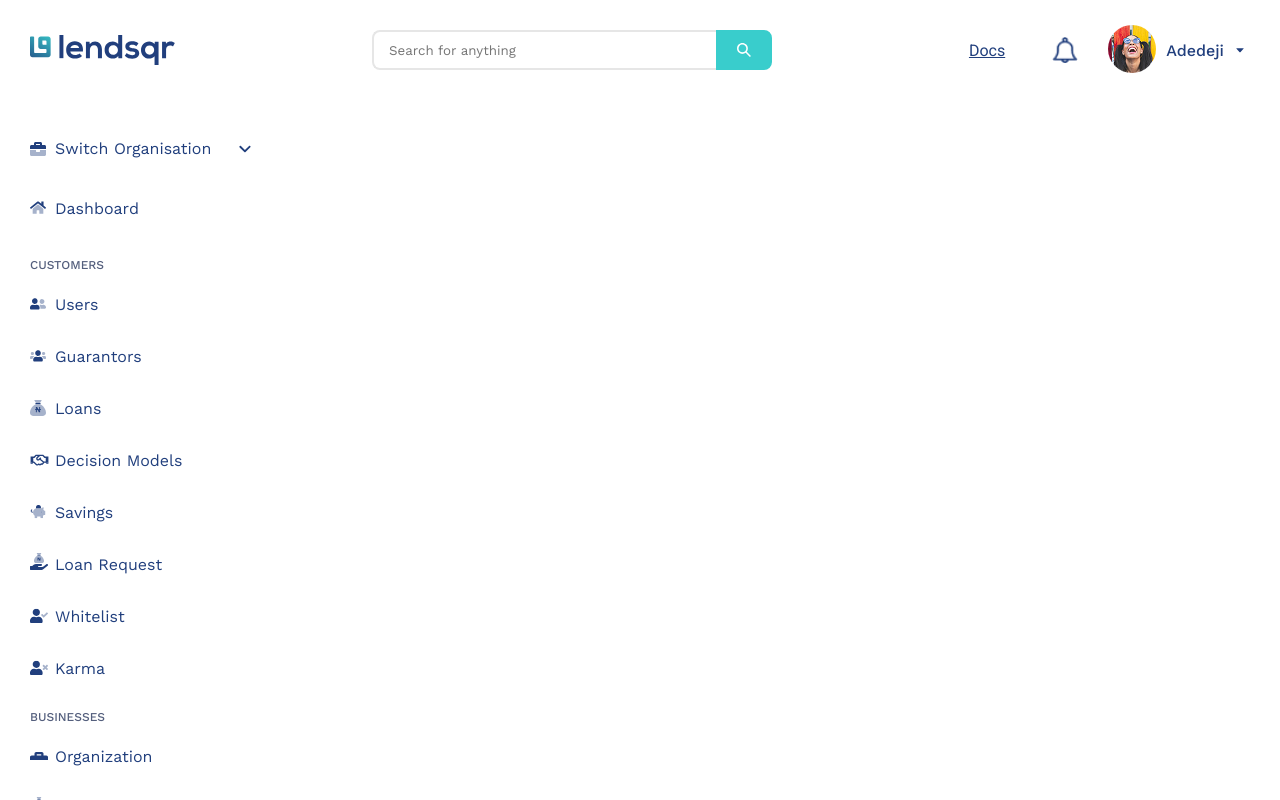
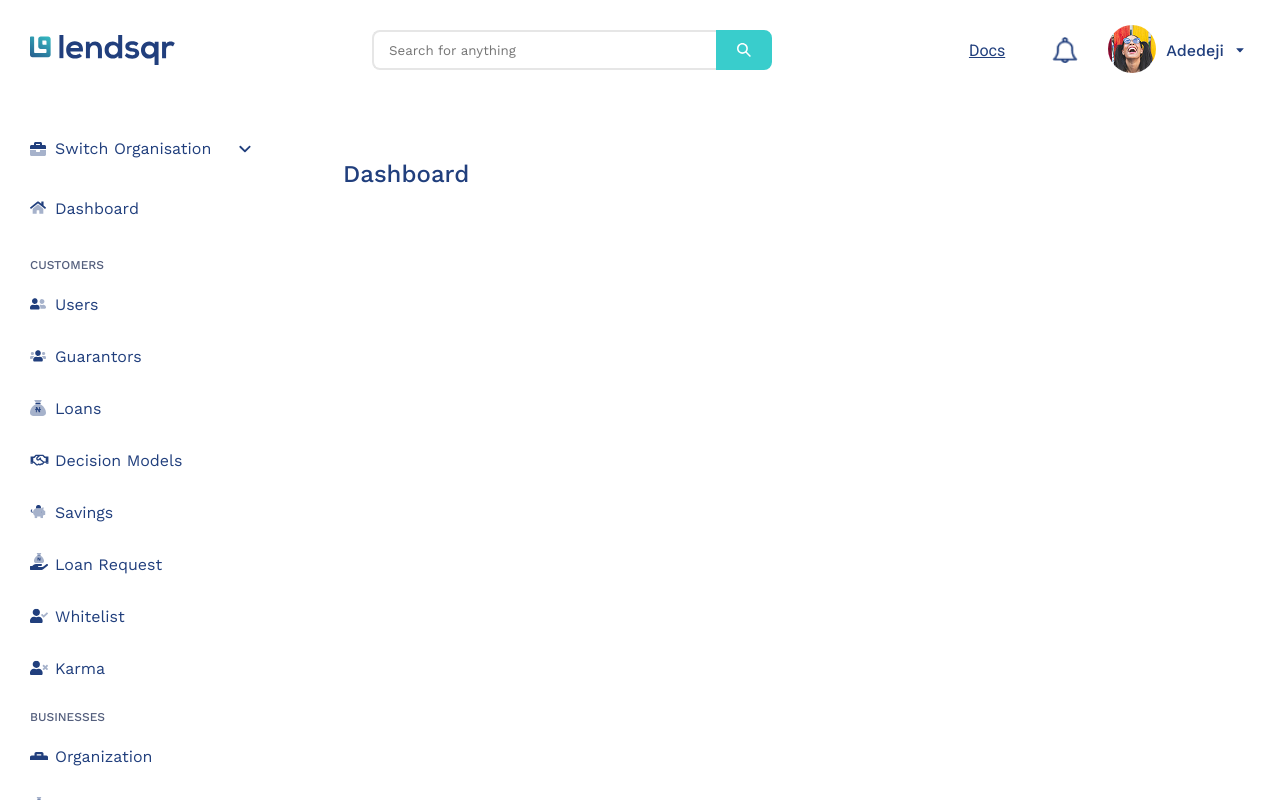
Before and after one commit to topghostly/lendsqr-fe-test, a Next.js app: page /dashboard in a window 1280 px wide. Built offline with nearby package versions, Linux system fonts and the light colour scheme.

Commit message:
Add DashboardLayout component; restructure dashboard layout with title and update styles

```diff
--- /dev/null
+++ b/src/app/dashboard/layout.tsx
@@ -0,0 +1,20 @@
+import Navbar from "@/components/navbar";
+import SideNav from "@/components/side-nav";
+import React from "react";
+import DashboardMain from "@/components/dashboard-main";
+import styles from "@/styles/modules/dashboard.module.scss";
+import { ChildrenLayoutProp } from "@/types/layout";
+
+const DashboardLayout: React.FC<ChildrenLayoutProp> = ({ children }) => {
+  return (
+    <>
+      <Navbar />
+      <div className={styles.dashboard}>
+        <SideNav />
+        <main className={styles.dashboard__main}>{children}</main>
+      </div>
+    </>
+  );
+};
+
+export default DashboardLayout;
--- a/src/app/dashboard/page.tsx
+++ b/src/app/dashboard/page.tsx
@@ -1,16 +1,13 @@
-import Navbar from "@/components/navbar";
-import SideNav from "@/components/side-nav";
 import React from "react";
-import DashboardMain from "@/components/dashboard-main";
-import styles from "@/styles/modules/dashboard.module.scss";
+import styles from "@/styles/components/dashboard/_dashboard-boilerplate.module.scss";
 
 const Dashboard: React.FC = () => {
   return (
     <>
-      <Navbar />
       <div className={styles.dashboard}>
-        <SideNav />
-        <DashboardMain />
+        <div className={styles.dashboard__title}>
+          <h2>Dashboard</h2>
+        </div>
       </div>
     </>
   );
--- /dev/null
+++ b/src/styles/components/dashboard/_dashboard-boilerplate.module.scss
@@ -0,0 +1,14 @@
+@use "../../utils/" as u;
+@import "../../global/colors";
+.dashboard {
+  padding: u.rem(60);
+
+  &__title {
+    h2 {
+      font-weight: 500;
+      font-family: "Work Sans";
+      color: $color-primary;
+      font-size: u.rem(24);
+    }
+  }
+}
--- a/src/styles/modules/dashboard.module.scss
+++ b/src/styles/modules/dashboard.module.scss
@@ -8,5 +8,25 @@
   display: grid;
   grid-template-columns: u.rem(283) 1fr;
   margin-top: u.rem(100);
-  height: 400px;
+  height: calc(100vh - u.rem(100));
+
+  &__main {
+    width: 100%;
+    height: 100%;
+    overflow-y: scroll;
+
+    &::-webkit-scrollbar-track {
+      background: #f1f1f1;
+      border-radius: 10px;
+    }
+
+    &::-webkit-scrollbar-thumb {
+      background: #888;
+      border-radius: 10px;
+    }
+
+    &::-webkit-scrollbar-thumb:hover {
+      background: #555;
+    }
+  }
 }
```
